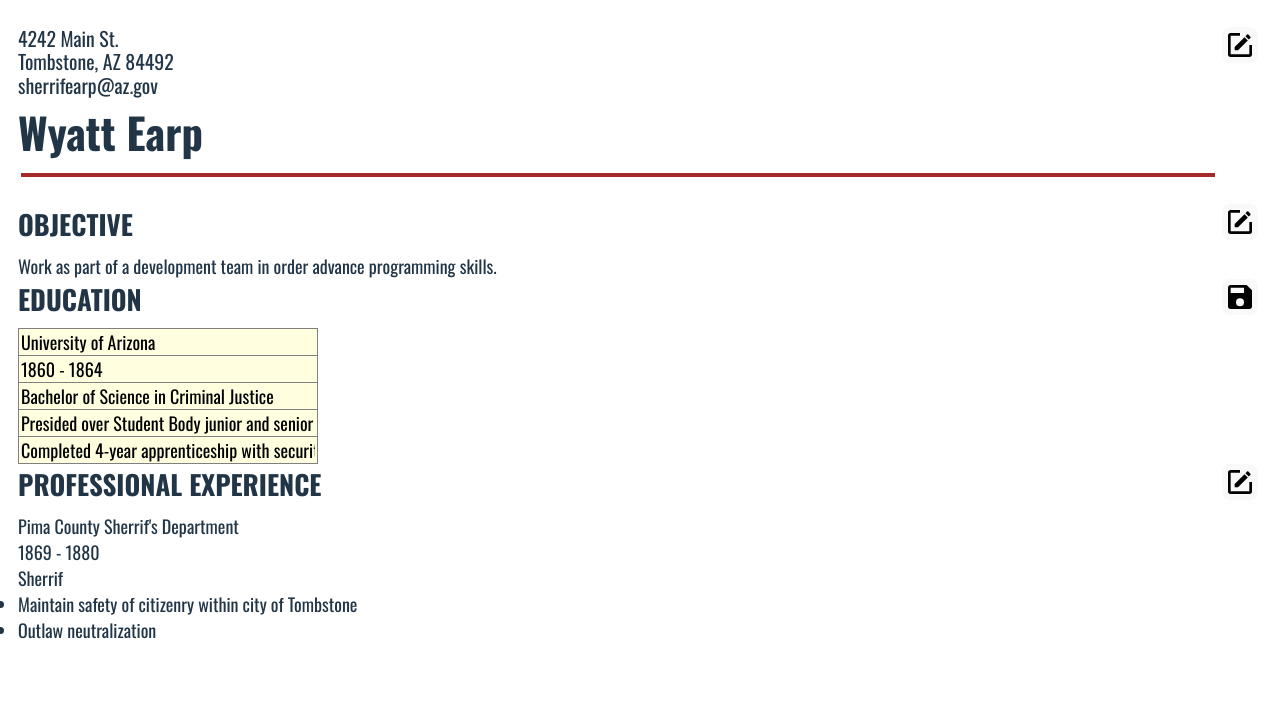
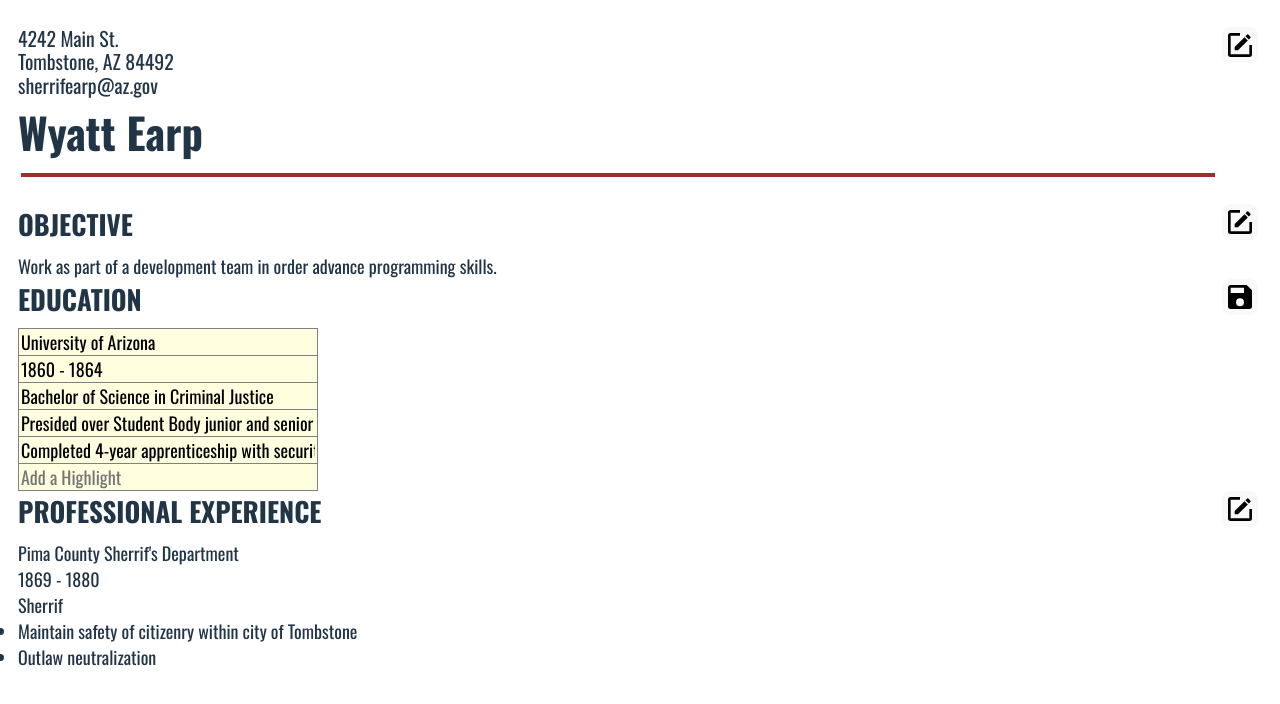
Before and after one commit to Slashmyaxl/cv-app, a React (Vite) app: page / in a window 1280 px wide. Both pictures are taken after a click on the button 1240 px from the left and 297 px from the top of the page. Shown: the top 704 px of the page. Built offline with nearby package versions, Linux system fonts and the light colour scheme.

Commit message:
Rework state functionality

```diff
--- a/src/components/Content.jsx
+++ b/src/components/Content.jsx
@@ -7,7 +7,8 @@ const education = {
     role: 'Bachelor of Science in Criminal Justice',
     highlights: [
             'Presided over Student Body junior and senior year, gaining skills in leadership',
-            'Completed 4-year apprenticeship with security division, demonstrating commitment to student safety'
+            'Completed 4-year apprenticeship with security division, demonstrating commitment to student safety',
+            ''
         ]
 }
 
@@ -17,7 +18,8 @@ const professional = {
     role: 'Sherrif',
     highlights: [
         'Maintain safety of citizenry within city of Tombstone',
-        'Outlaw neutralization'
+        'Outlaw neutralization',
+        ''
     ]
 }
 
--- a/src/components/Credentials.jsx
+++ b/src/components/Credentials.jsx
@@ -6,13 +6,15 @@ import { useState } from "react";
 function InputList({ listItems, onChange }) {
     return (
     listItems.map((item, index) =>
-        <input value={item} key={index} placeholder='Highlight' onChange={(e) => onChange(index, e)}/>)
+        <input value={item} key={index} placeholder='Add a Highlight' onChange={(e) => onChange(index, e)}/>)
     )
 }
 
 export default function Credential({ title, credentialItem }) {
     const [writing, setWriting] = useState(false);
     const [credential, setCredential] = useState(credentialItem);
+    let newHighlights = credential.highlights.filter(item => item !== '');
+    newHighlights.push('');
 
     function changeInstitution(e) {
         let newCredential = credential;
@@ -34,8 +36,10 @@ export default function Credential({ title, credentialItem }) {
 
     function changeHighlight(key, e) {
         let newCredential = credential;
-        let newHighlights = newCredential.highlights;
-        newHighlights[key] = e.target.value
+        newHighlights[key] = e.target.value;
+        if (newHighlights[newHighlights.length - 1] !== '') {
+            newHighlights[newHighlights.length] = ''
+        }
         newCredential = {...newCredential, highlights: newHighlights};
         setCredential(newCredential)
     }
@@ -54,7 +58,11 @@ export default function Credential({ title, credentialItem }) {
                 <span className="tenure">{credential.tenure}</span>
                 <p>{credential.role}</p>
                 <ul>
-                    {credential.highlights.map((item, index) => <li key={index}>{item}</li>)}
+                    {credential.highlights.map((item, index) => {
+                        if(item.length > 0) return (
+                            <li key={index}>{item}</li>
+                        )
+                    })}
                 </ul>
                 </>
             ) : (
@@ -62,8 +70,7 @@ export default function Credential({ title, credentialItem }) {
                 <Input onChange={changeInstitution} text={credential.institution} placeholder='Institution'/>
                 <Input onChange={changeTenure} text={credential.tenure} placeholder='Tenure'/>
                 <Input onChange={changeRole} text={credential.role} placeholder='Role'/>
-
-                    <InputList listItems={credential.highlights} onChange={changeHighlight}/>
+                <InputList listItems={credential.highlights} onChange={changeHighlight}/>
                 </>
             )}
         </section>
```
